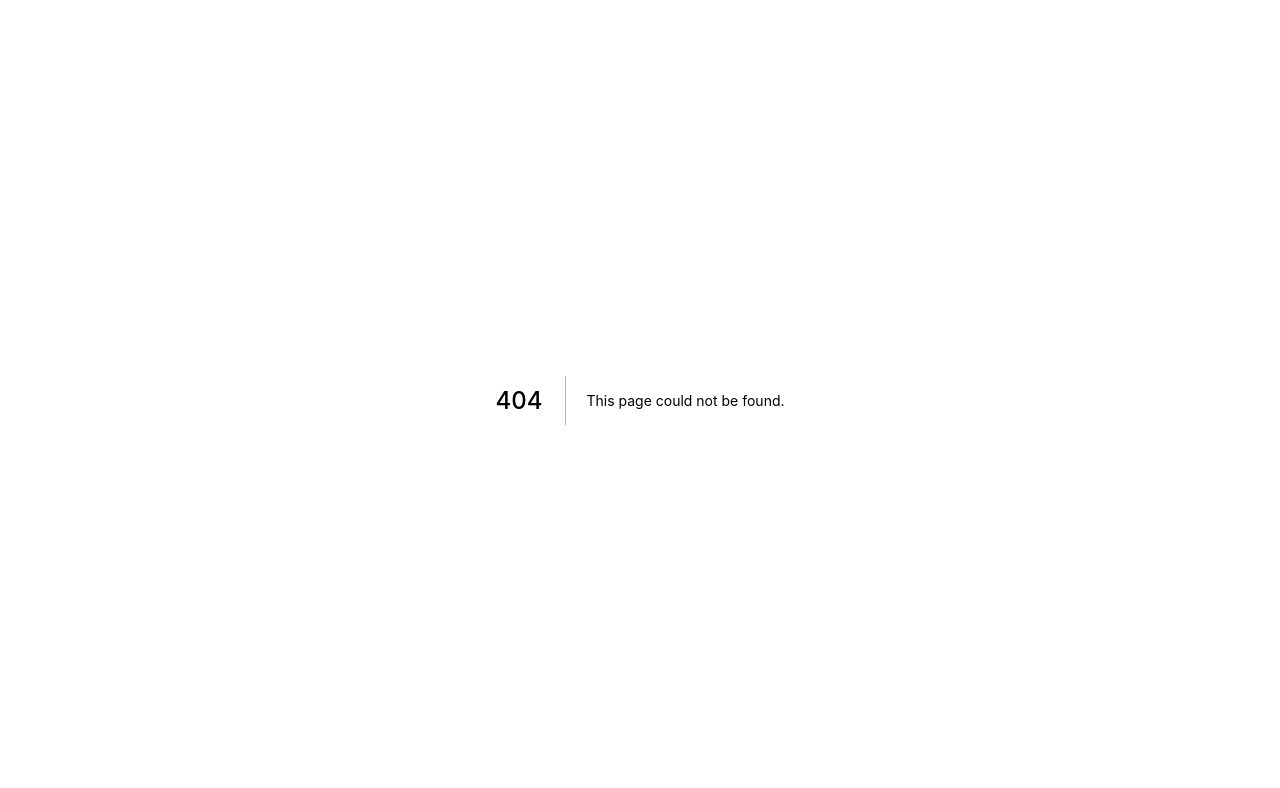
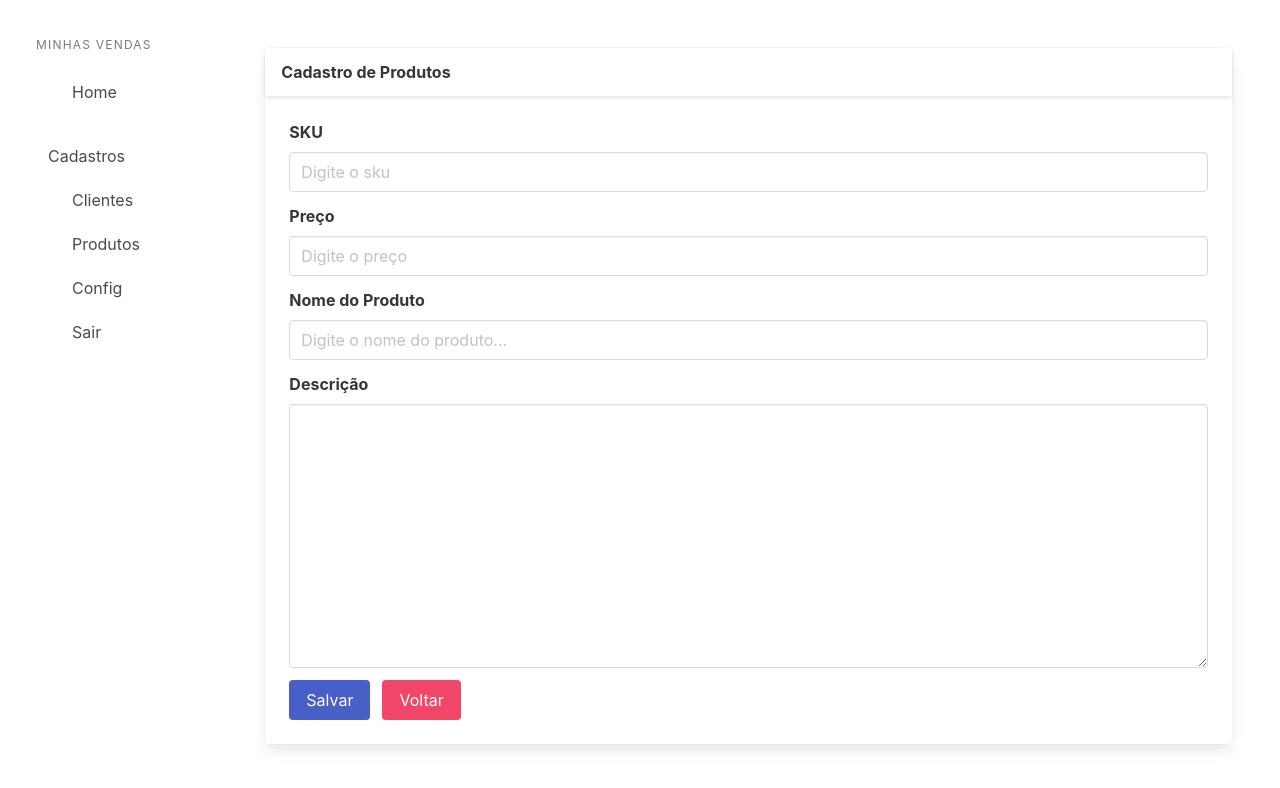
Before and after one commit to Israel-Ferreira/next-spring, a Next.js app in the folder vendas-app/: page /cadastros/produtos in a window 1280 px wide. Before the commit this address had no page. Shown: the top 788 px of the page. Built offline with nearby package versions, Linux system fonts and the light colour scheme.

Commit message:
Adicionando os campos do formulario de produtos

```diff
--- a/vendas-app/src/components/layout/Menu.tsx
+++ b/vendas-app/src/components/layout/Menu.tsx
@@ -13,7 +13,9 @@ const Menu: React.FC<MenuProps> = (props) => (
                 <MenuItem subtitle="Home" iconClass="" pathLink="#" />
                 <MenuItem subtitle="Cadastros" iconClass="" pathLink="#" />
                 <MenuItem subtitle="Clientes" iconClass="" pathLink="#" />
+                <MenuItem subtitle="Produtos" iconClass="" pathLink="#" />
                 <MenuItem subtitle="Config" iconClass="" pathLink="#" />
+                <MenuItem subtitle="Sair" iconClass="" pathLink="#" />
             </ul>
         </aside>
     </Fragment>
--- a/vendas-app/src/components/layout/MenuItem.tsx
+++ b/vendas-app/src/components/layout/MenuItem.tsx
@@ -10,7 +10,7 @@ type MenuItemProps = {
 const MenuItem: React.FC<MenuItemProps> = props => (
     <Fragment>
         <li>
-            <a href="#">
+            <a href={props.pathLink}>
                 <span className="icon"></span>{props.subtitle}
             </a>
         </li>
--- a/vendas-app/src/components/layout/index.tsx
+++ b/vendas-app/src/components/layout/index.tsx
@@ -3,8 +3,12 @@ import Card from "./card"
 
 import Menu from './Menu'
 
+type LayoutProps = {
+    title?: string
+}
 
-const Layout : React.FC = props => (
+
+const Layout: React.FC<LayoutProps> = props => (
     <div className="app">
         <section className="main columns is-fullheight">
             {/* Menu */}
@@ -12,11 +16,8 @@ const Layout : React.FC = props => (
 
             <div className="container column is-10">
                 <div className="section">
-                    <Card cardHeaderTitle="Teste">
-                        <h4>Teste</h4>
-                    </Card>
-                    <Card cardHeaderTitle="Teste 2">
-                        <h1>Teste</h1>
+                    <Card cardHeaderTitle={props.title ? props.title : "Vendas"}>
+                        {props.children}
                     </Card>
                 </div>
             </div>
--- /dev/null
+++ b/vendas-app/src/components/produtos/Cadastro.tsx
@@ -0,0 +1,15 @@
+import React, { Fragment } from 'react'
+
+import { Layout } from 'components'
+import FormProduto from './FormProduto'
+
+
+const Cadastro: React.FC = () => (
+    <Fragment>
+        <Layout title="Cadastro de Produtos">
+            <FormProduto />
+        </Layout>
+    </Fragment>
+)
+
+export default Cadastro
--- /dev/null
+++ b/vendas-app/src/components/produtos/FormProduto.tsx
@@ -0,0 +1,63 @@
+import React, { ChangeEvent, Fragment, useState } from 'react'
+import ProdutoField from './ProdutoField'
+
+
+
+const FormProduto: React.FC = props => {
+    const [sku, setSku] = useState('12345')
+    const [productName, setProductName] = useState('')
+    const [description, setDescription] = useState('')
+
+    const [price, setPrice] = useState(0.00)
+
+    const changeSkuValue = (e: ChangeEvent<HTMLInputElement>) => {
+        const { value } = e.target;
+        console.log(`Valor Atual: ${sku}, Valor Futuro: ${value}`)
+        setSku(value)
+    }
+
+    const changeDescription = (e: ChangeEvent<HTMLTextAreaElement>) => {
+        console.log(e.target.value)
+        setSku(e.target.value)
+    }
+
+    const changePriceValue = (e: ChangeEvent<HTMLInputElement>) => {
+        const { value } = e.target;
+
+        if (parseFloat(value)) {
+            let priceVal = parseFloat(value)
+            setPrice(priceVal)
+        } else {
+            alert()
+        }
+
+    }
+
+
+    return (
+        <Fragment>
+            <div className="FormProduto">
+                <ProdutoField labelText="SKU" isNumeric={false} placeholder="Digite o sku" onChangeValue={changeSkuValue} />
+                <ProdutoField labelText="Preço" placeholder="Digite o preço" isNumeric={true} onChangeValue={e => console.log(e.target.value)} />
+                <ProdutoField labelText="Nome do Produto" isNumeric={false} placeholder="Digite o nome do produto..." onChangeValue={e => console.log(e.target.value)} />
+                <div className="field">
+                    <label htmlFor="" className="label">Descrição</label>
+                    <div className="control">
+                        <textarea name="" id="" cols={30} rows={10} className="textarea" onChange={changeDescription} ></textarea>
+                    </div>
+                </div>
+                <div className="field is-grouped">
+                    <div className="control">
+                        <button className="button is-link" onClick={e => console.log(`${productName} - ${price}`)} >Salvar</button>
+                    </div>
+
+                    <div className="control">
+                        <button className="button is-danger">Voltar</button>
+                    </div>
+                </div>
+            </div>
+        </Fragment>
+    )
+}
+
+export default FormProduto
--- /dev/null
+++ b/vendas-app/src/components/produtos/ProdutoField.tsx
@@ -0,0 +1,37 @@
+import If from "components/utils/If";
+import React, { ChangeEventHandler } from "react";
+
+type FieldProdutoProps = {
+    labelText: string;
+    onChangeValue: ChangeEventHandler;
+    placeholder: string;
+    isNumeric: boolean;
+    min?: number
+    max?: number
+}
+
+
+const ProdutoField: React.FC<FieldProdutoProps> = props => {
+    return (
+        <div className="field">
+            <label className="label">{props.labelText}</label>
+            {props.isNumeric}
+
+
+
+            <div className="control">
+                <If condition={props.isNumeric}>
+                    <input type="number" min={props.min ? props.min : 0} className="input" placeholder={props.placeholder} onChange={props.onChangeValue} />
+                </If>
+
+                <If condition={!props.isNumeric}>
+                    <input type="text" className="input" placeholder={props.placeholder} onChange={props.onChangeValue} />
+                </If>
+
+
+            </div>
+        </div>
+    )
+}
+
+export default ProdutoField
--- /dev/null
+++ b/vendas-app/src/components/utils/If.tsx
@@ -0,0 +1,17 @@
+import React, { Fragment } from 'react'
+
+type IfProps = {
+    condition: boolean;
+    children: React.ReactNode
+}
+
+const If : React.FC<IfProps> = (props) => {
+    return (
+        <Fragment>
+            {props.condition ? props.children : <></>}
+        </Fragment>
+    )
+}
+
+
+export default If
--- /dev/null
+++ b/vendas-app/src/pages/cadastros/produtos/index.tsx
@@ -0,0 +1,10 @@
+import Cadastro from 'components/produtos/Cadastro'
+import React, { Fragment } from 'react'
+
+const CadastrosProdutos : React.FC = props => (
+    <Fragment>
+        <Cadastro />
+    </Fragment>
+)
+
+export default CadastrosProdutos
```
Also changed, not shown: vendas-app/src/models/produto.ts (added, +8 -0 lines), vendas-app/src/pages/index.tsx (+11 -2 lines).
